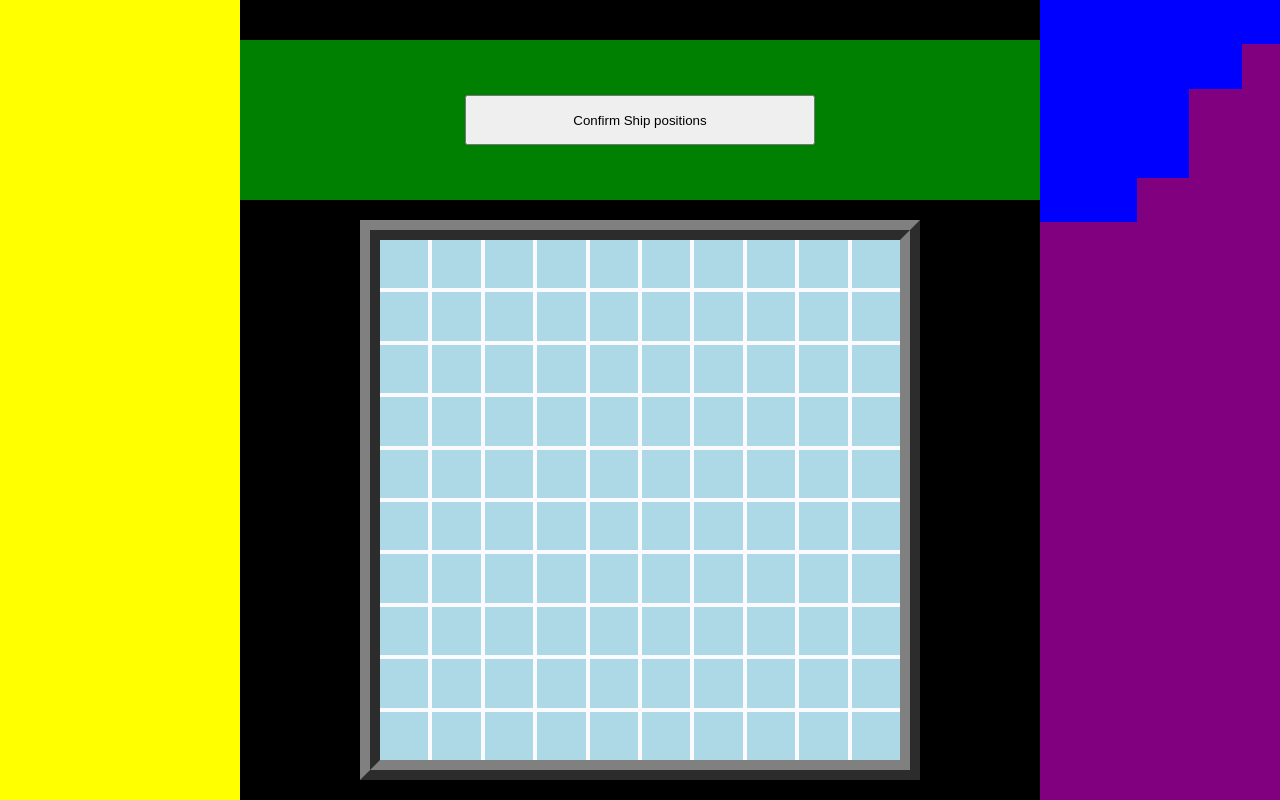
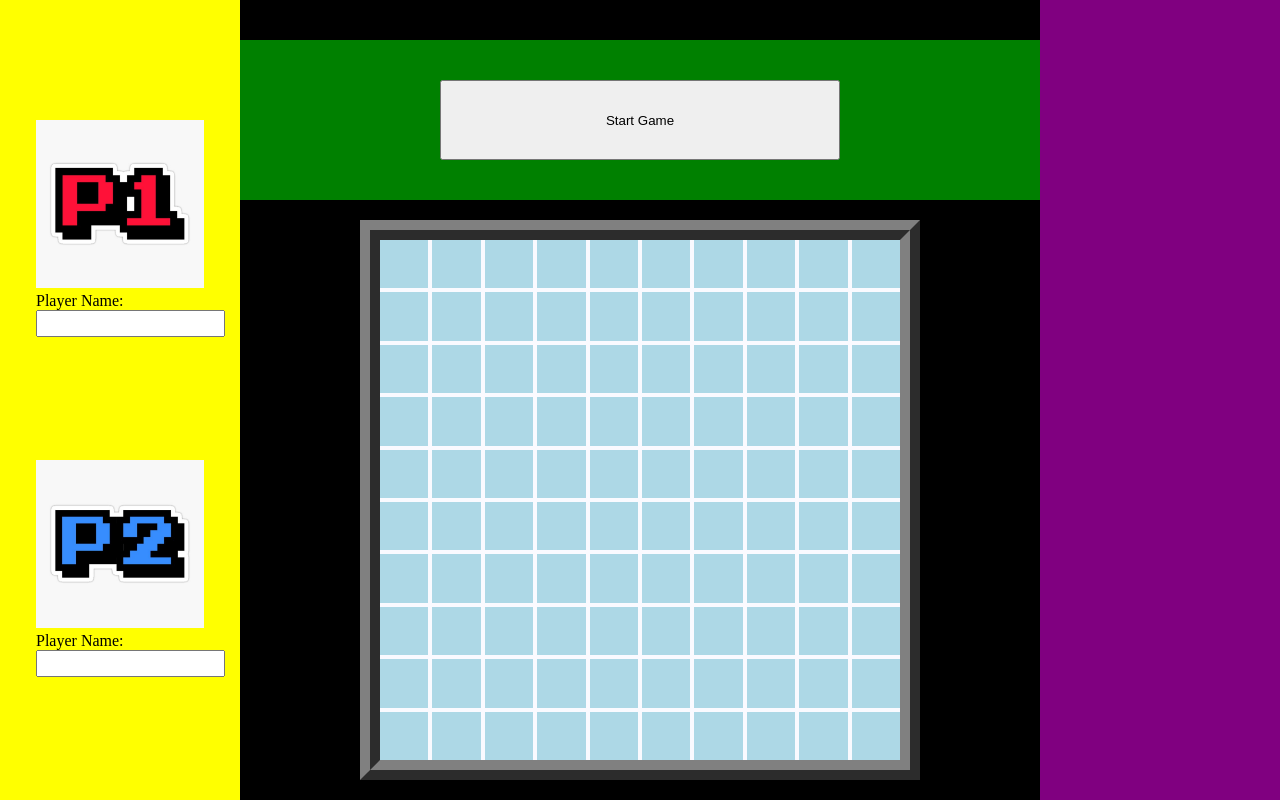
Before and after one commit to Neptica/Battleship, a website built with webpack: page src/index.html in a window 1280 px wide. Built offline with nearby package versions, Linux system fonts and the light colour scheme.

Commit message:
add menu to start game

```diff
--- a/src/css/style.css
+++ b/src/css/style.css
@@ -12,6 +12,7 @@
   background-color: black;
   height: 100vh;
   width: 100vw;
+  position: fixed;
 }
 
 #main__menu {
@@ -20,10 +21,28 @@
   left: 0;
   height: 100vh;
   width: calc((100vw - 100vh) / 2);
+
+  display: flex;
+  flex-direction: column;
+  justify-content: space-evenly;
+  align-items: center;
+}
+
+.playerDiv {
+  width: 70%;
+}
+
+.playerIcon {
+  width: 100%;
+}
+
+.input {
+  padding: 4px;
 }
 
 #message__container {
   display: flex;
+  flex-direction: column;
   justify-content: center;
   align-items: center;
   background-color: green;
@@ -31,6 +50,7 @@
   width: 100vh;
 
   margin-top: 5vh;
+  position: relative;
 }
 
 #board__container {
--- a/src/index.html
+++ b/src/index.html
@@ -7,9 +7,7 @@
   </head>
   <body>
     <div class="body__container">
-      <div id="main__menu">
-        <button id="confirm"></button>
-      </div>
+      <div id="main__menu"></div>
       <div id="message__container"></div>
       <div id="board__container"></div>
       <div id="options__container"></div>
--- a/src/index.js
+++ b/src/index.js
@@ -1,60 +1,16 @@
-import Player from "./player.js";
-import { shipGUI } from "./shipGUI.js";
+import MenuController from "./menu.js";
 import "./css/style.css";
 
 (function () {
-  const menu = document.getElementById("main__menu");
+  const menuBoard = document.getElementById("main__menu");
   const msgContainer = document.getElementById("message__container");
-
   const board = document.getElementById("board__container");
+  // const aside = document.getElementById("options__container");
   initializeBoard(board);
 
-  const aside = document.getElementById("options__container");
-
-  const ships = initializeShips(board);
-  ships.forEach(({ ship, freeze }) => aside.appendChild(ship));
-
-  const button = document.getElementById("confirm");
-  button.addEventListener("click", () => {
-    const allPlaced = getShipPositions(board);
-    if (allPlaced) {
-      freezeShips(ships);
-      msgContainer.removeChild(button);
-    }
-  });
-  button.textContent = "Confirm Ship positions";
-  button.style.height = "50px";
-  button.style.width = "350px";
-  msgContainer.appendChild(button);
+  const Menu = MenuController(menuBoard, msgContainer);
+  Menu.start();
 })();
-
-function getShipPositions(grid) {
-  let shipCoords = [];
-  const shipElements = grid.querySelectorAll(".items div");
-
-  if (shipElements.length != 5) {
-    return false;
-  }
-
-  const gridItems = grid.querySelectorAll(".items");
-  for (let i = 0; i < shipElements.length; i++) {
-    for (let j = 0; j < gridItems.length; j++) {
-      if (gridItems[j] === shipElements[i].parentElement) {
-        console.log(
-          shipElements[i].dataset.rotation,
-          Math.floor(j / 10),
-          j % 10,
-        );
-        shipCoords.push([
-          shipElements[i].dataset.rotation,
-          Math.floor(j),
-          j % 10,
-        ]);
-      }
-    }
-  }
-  return true;
-}
 
 function initializeBoard(grid) {
   for (let i = 0; i < 100; i++) {
@@ -63,17 +19,3 @@
     grid.appendChild(item);
   }
 }
-
-function initializeShips(board) {
-  let battleshipGUI = shipGUI();
-  const ship = battleshipGUI.battleShip(document, board, 5);
-  const ship1 = battleshipGUI.battleShip(document, board, 4);
-  const ship2 = battleshipGUI.battleShip(document, board, 3);
-  const ship3 = battleshipGUI.battleShip(document, board, 3);
-  const ship4 = battleshipGUI.battleShip(document, board, 2);
-  return [ship, ship1, ship2, ship3, ship4];
-}
-
-function freezeShips(ships) {
-  ships.forEach(({ ship, freeze }) => freeze());
-}
--- /dev/null
+++ b/src/menu.js
@@ -0,0 +1,102 @@
+import p1Image from "./images/p1.jpg";
+import p2Image from "./images/p2.jpg";
+import pregameSetup from "./pregame.js";
+
+export default (function (menu, message) {
+  let player1Input;
+  let player2Input;
+
+  let inputDiv;
+  let inputDiv2;
+
+  function start() {
+    menu.innerHTML = "";
+
+    // Player 1
+    const p1 = document.createElement("div");
+    const img = document.createElement("img");
+    inputDiv = document.createElement("div");
+    const label = document.createElement("label");
+    player1Input = document.createElement("input");
+
+    p1.classList.add("playerDiv");
+
+    img.src = p1Image;
+    img.classList.add("playerIcon");
+
+    inputDiv.style.cssText = "height: 3rem;";
+
+    label.setAttribute("for", "name1");
+    label.textContent = "Player Name: ";
+    player1Input.setAttribute("type", "text");
+    player1Input.setAttribute("id", "name1");
+    player1Input.classList.add("input");
+
+    inputDiv.appendChild(label);
+    inputDiv.appendChild(player1Input);
+    p1.appendChild(img);
+    p1.appendChild(inputDiv);
+    menu.appendChild(p1);
+
+    // Player 2
+    const p2 = document.createElement("div");
+    const img2 = document.createElement("img");
+    inputDiv2 = document.createElement("div");
+    const label2 = document.createElement("label");
+    player2Input = document.createElement("input");
+
+    p2.classList.add("playerDiv");
+
+    img2.src = p2Image;
+    img2.classList.add("playerIcon");
+
+    inputDiv2.style.cssText = "height: 3rem;";
+
+    label2.setAttribute("for", "name1");
+    label2.textContent = "Player Name: ";
+    player2Input.setAttribute("type", "text");
+    player2Input.setAttribute("id", "name2");
+    player2Input.classList.add("input");
+
+    inputDiv2.appendChild(label2);
+    inputDiv2.appendChild(player2Input);
+    p2.appendChild(img2);
+    p2.appendChild(inputDiv2);
+    menu.appendChild(p2);
+
+    const begin = document.createElement("button");
+    begin.textContent = "Start Game";
+    begin.style.cssText = "height: 50%; width: 50%;";
+    begin.addEventListener("click", checkPlayersReady);
+    message.appendChild(begin);
+  }
+
+  function checkPlayersReady() {
+    const p1Name = player1Input.value;
+    const p2Name = player2Input.value;
+    if (p1Name && p2Name) {
+      this.removeEventListener("click", checkPlayersReady);
+      message.textContent = "Let's Play BattleShip!";
+
+      inputDiv.textContent = p1Name;
+      inputDiv.style.cssText = "text-align: center; font-size: 2rem;";
+
+      inputDiv2.textContent = p2Name;
+      inputDiv2.style.cssText = "text-align: center; font-size: 2rem;";
+      setTimeout(() => pregameSetup(p1Name, p2Name), 3000);
+    } else {
+      const error = document.getElementById("errorMessage");
+      if (!error) {
+        const error = document.createElement("div");
+        error.id = "errorMessage";
+        error.textContent = "Please Enter Player Names";
+        error.style.position = "absolute";
+        error.style.fontSize = "1.5rem";
+        error.style.bottom = "5px";
+        error.style.color = "red";
+        message.appendChild(error);
+      }
+    }
+  }
+  return { start };
+});
```
Also changed, not shown: src/images/p1.jpg (added), src/images/p2.jpg (added).
